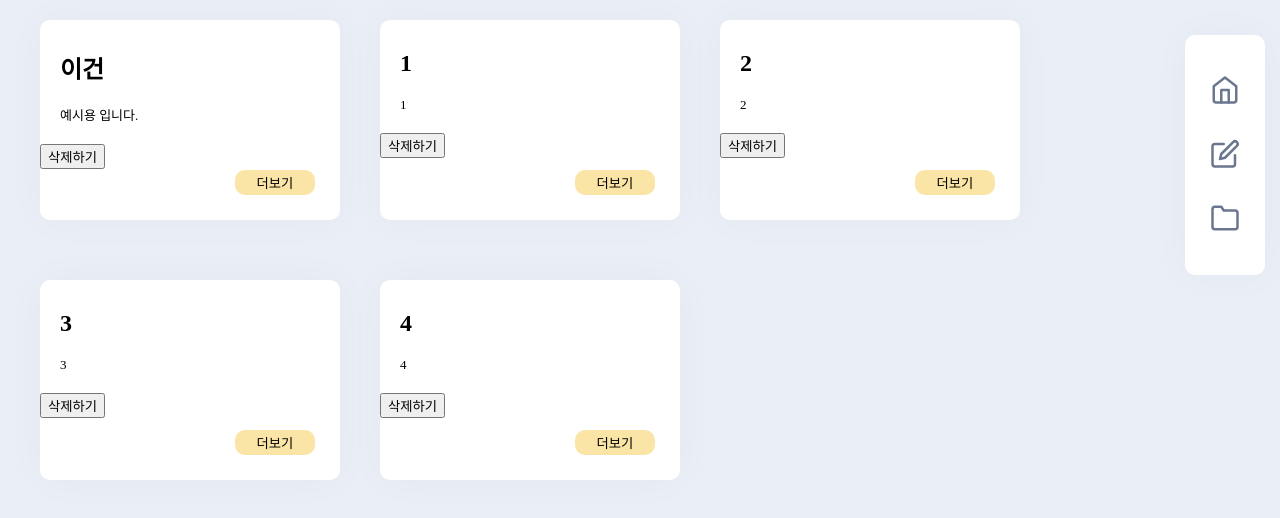
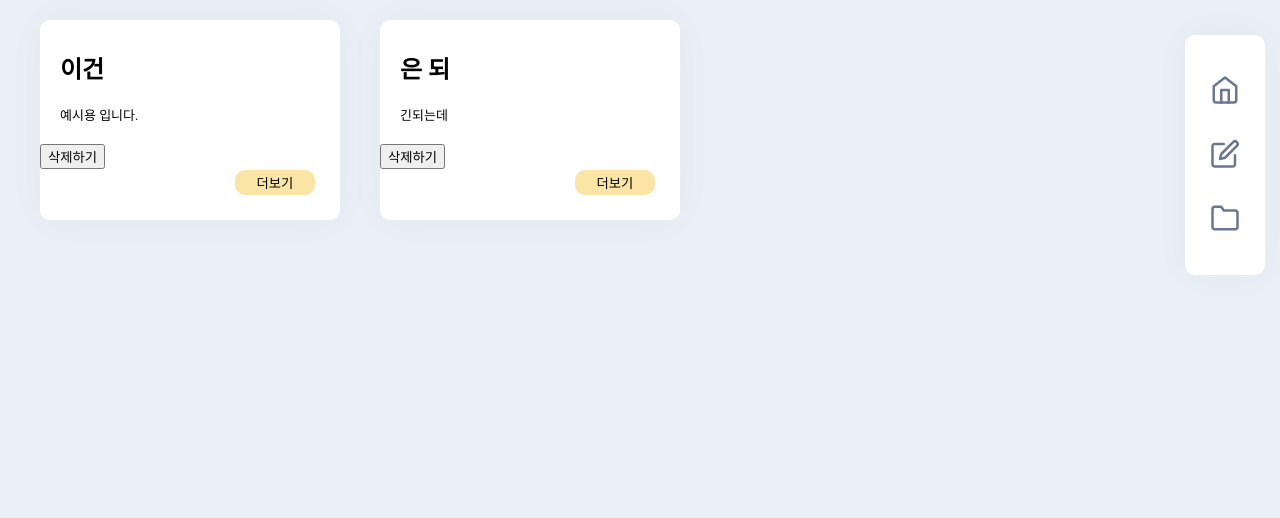
Before and after one commit to 0001401/3week_2team-master-2, a React (Create React App) app: page / in a window 1280 px wide. Shown: the top 518 px of the page. Built offline with nearby package versions, Linux system fonts and the light colour scheme; data requests are answered from the project's data file.

Commit message:
8시01분

```diff
--- a/db.json
+++ b/db.json
@@ -8,26 +8,8 @@
     },
     {
       "id": 1,
-      "title": "1",
-      "content": "1",
-      "isDone": false
-    },
-    {
-      "id": 2,
-      "title": "2",
-      "content": "2",
-      "isDone": false
-    },
-    {
-      "id": 3,
-      "title": "3",
-      "content": "3",
-      "isDone": false
-    },
-    {
-      "id": 4,
-      "title": "4",
-      "content": "4",
+      "title": "은 되",
+      "content": "긴되는데",
       "isDone": false
     }
   ],
--- a/src/App.js
+++ b/src/App.js
@@ -1,5 +1,4 @@
 import Router from "./sheared/Router";
-import axios from "axios";
 
 function App() {
   return (
--- a/src/pages/DetailComponent/Detail.js
+++ b/src/pages/DetailComponent/Detail.js
@@ -8,8 +8,8 @@ import { useSelector } from "react-redux";
 function Detail() {
   const navigate = useNavigate();
   const { main } = useSelector((state) => state.main);
-
   const { id } = useParams();
+  console.log(main);
 
   return (
     <Page>
@@ -22,13 +22,15 @@ function Detail() {
 
         <button
           onClick={() => {
-            navigate("/update/" + main.id);
+            navigate("/update/" + id);
           }}
         >
           수정하기
         </button>
-        <h2>{main[id].title}</h2>
-        <Body>{main[id].content}</Body>
+        <h2>{id}</h2>
+        <Body></Body>
+        {/* <h2>{main[id].title}</h2>
+        <Body>{main[id].content}</Body> */}
         <Comment />
       </WriteBox>
     </Page>
--- a/src/pages/MainComponent/Update.jsx
+++ b/src/pages/MainComponent/Update.jsx
@@ -1,22 +1,23 @@
 import { useDispatch, useSelector } from "react-redux";
 import { useNavigate, useParams } from "react-router-dom";
 import styled from "styled-components";
-import useInput from "./hooks/useInput";
 import { __updateTodo } from "../../Redux/modules/main";
 import { useState } from "react";
 
 function Update() {
   const dispatch = useDispatch();
   const navigate = useNavigate();
-
+  const { id } = useParams();
   const { main } = useSelector((state) => state.main);
 
-  const [title, ChangeTitleHandler] = useInput("");
-  const [content, ChangeContentHandler] = useInput("");
-  const [changeTitle, setChangeTitle] = useState(title);
+  const [title, setTitle] = useState(main.title);
+  const [content, setContent] = useState(main.content);
 
   const onUpdatetHandler = (e) => {
-    dispatch(__updateTodo());
+    e.preventDefault();
+    dispatch(__updateTodo({ id, title, content }));
+    setTitle("");
+    setContent("");
   };
 
   return (
@@ -27,8 +28,8 @@ function Update() {
           <input
             type="text"
             name="title"
-            onChange={(e) => ChangeTitleHandler(e)}
-            value={setChangeTitle.title}
+            onChange={(e) => setTitle(e.target.value)}
+            value={title || ""}
             placeholder="제목"
           />
           <br />
@@ -36,7 +37,7 @@ function Update() {
           <textarea
             type="text"
             name="content"
-            onChange={(e) => ChangeContentHandler(e)}
+            onChange={(e) => setContent(e.target.value)}
             value={content || ""}
             placeholder="내용을 적어주세요"
           />
--- a/src/pages/MainComponent/Write.js
+++ b/src/pages/MainComponent/Write.js
@@ -7,12 +7,11 @@ import useInput from "../../pages/MainComponent/hooks/useInput";
 
 function DetailList() {
   const navigate = useNavigate();
-  const main = useSelector((state) => state.main);
+  const { main } = useSelector((state) => state.main);
   const [title, ChangeTitleHandler] = useInput("");
   const [content, ChangeContentHandler] = useInput("");
 
-  console.log(main);
-
+  // const id = new Date();
   const id = main[main.length - 1]?.id + 1 || 0;
   const dispatch = useDispatch();
 
```
Also changed, not shown: 1 other file (tests, documents, lock files or other folders).
